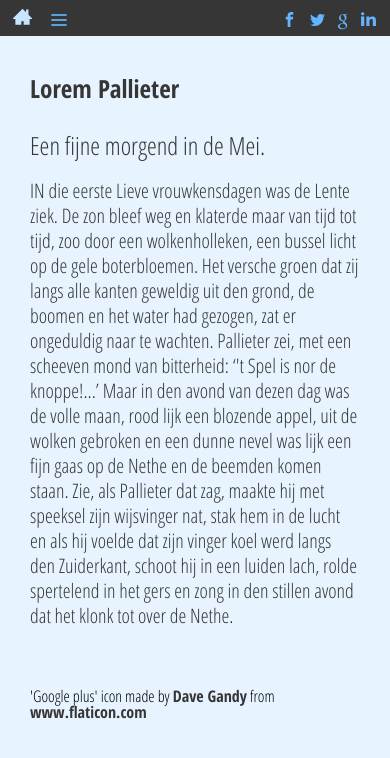
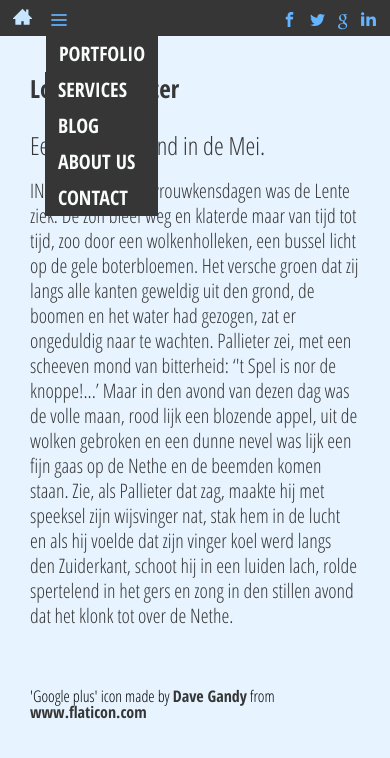
Before and after one commit to GreetVdL/syntra-CSSnavigationbar, a plain HTML site: page index.html in a window 390 px wide. Both pictures are taken after a click on the link 59 px from the left and 18 px from the top of the page. Drawn offline with Linux system fonts and the light colour scheme.

Commit message:
mobile menu working with js

```diff
--- a/css/index.css
+++ b/css/index.css
@@ -197,6 +197,11 @@ footer a:hover {
     color: #c8e5ff;
   }
 
+  #hamburger {
+    display: flex;
+    flex-direction: column;
+  }
+
   #hamburger > li {
     display: none;
   }
--- a/index.html
+++ b/index.html
@@ -12,6 +12,7 @@
       href="./fonts/fontello-56abba08/css/fontello.css"
       type="text/css"
     />
+    <script type="text/javascript" src="./js/index.js"></script>
   </head>
   <body>
     <div id="container">
--- /dev/null
+++ b/js/index.js
@@ -0,0 +1,16 @@
+function showMenu() {
+  const hamburgerButton = document.querySelector(".icon-hamburger-icon");
+  hamburgerButton.addEventListener("click", () => {
+    const subMenuButtons = document.querySelectorAll("#hamburger > li");
+    subMenuButtons.forEach((subMenu) => {
+      subMenu.style.display = "block";
+      subMenu.style.zIndex = "1";
+    });
+  });
+}
+
+// call showMenu function when DOM loaded
+
+window.addEventListener("DOMContentLoaded", () => {
+  showMenu();
+});
```
